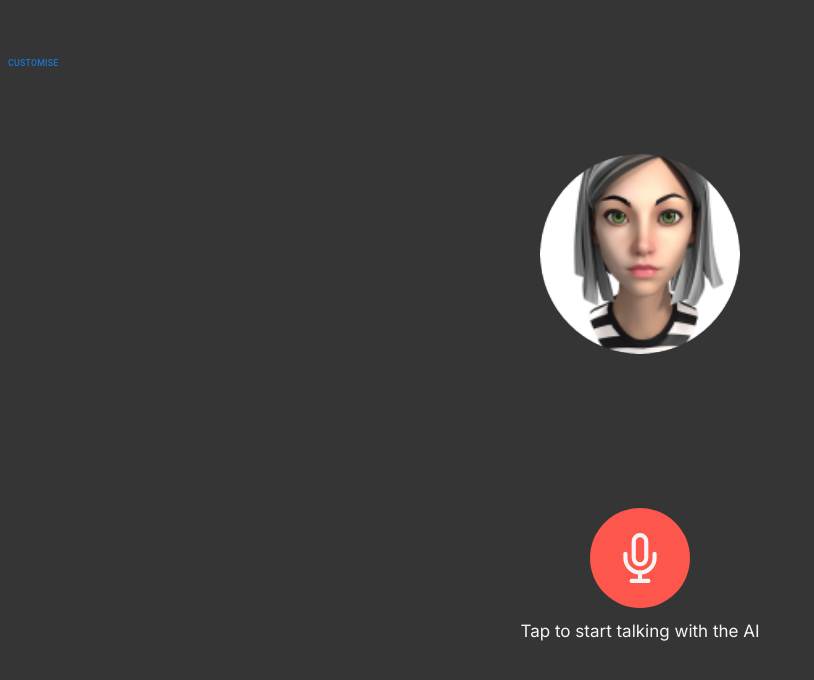
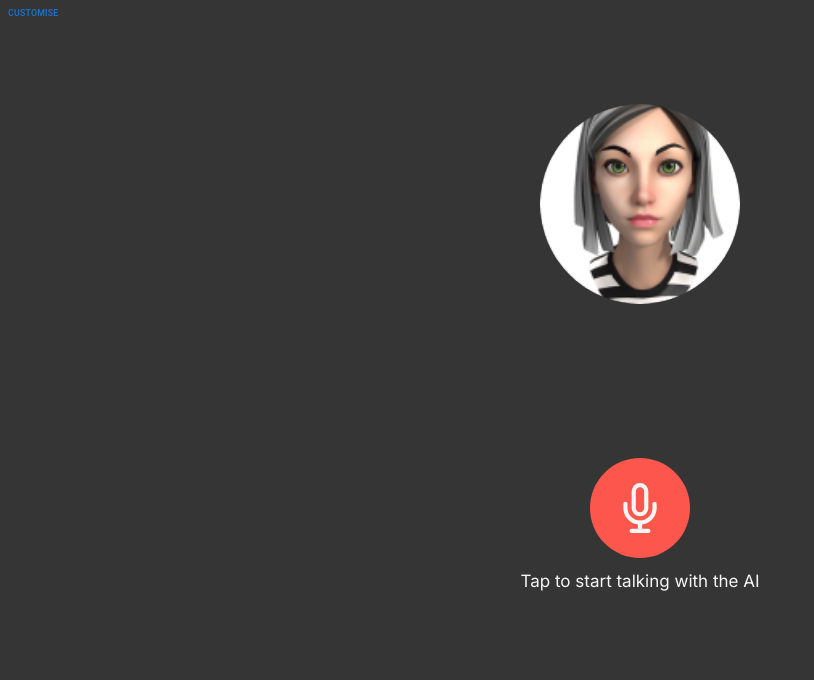
Before and after one commit to srijanmishra/Conversationally, a React (Vite) app in the folder conversationally/frontend/: page / in a window 1280 px wide. Shown: the top 680 px of the page, without its empty margins (0-814 px from the left). Built offline with nearby package versions, Linux system fonts and the light colour scheme.

Commit message:
Removes vertical padding around entire app

```diff
--- a/conversationally/frontend/src/layout.jsx
+++ b/conversationally/frontend/src/layout.jsx
@@ -30,7 +30,7 @@ const Layout = ({ children }) => {
           </div>
         </div>
       </nav> */}
-      <main className="py-5">{children}</main>
+      <main>{children}</main>
       <footer></footer>
     </>
   );
```
